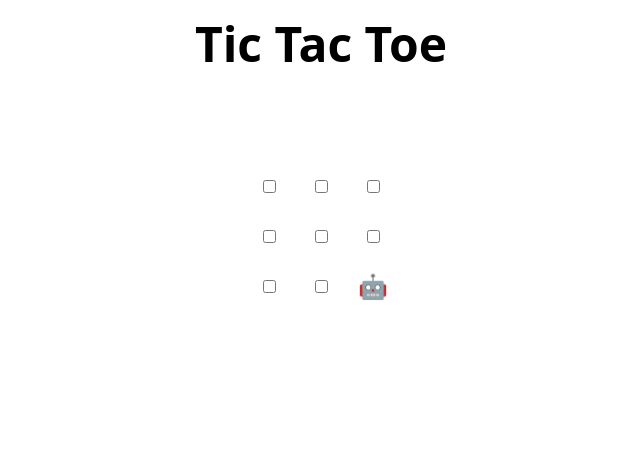
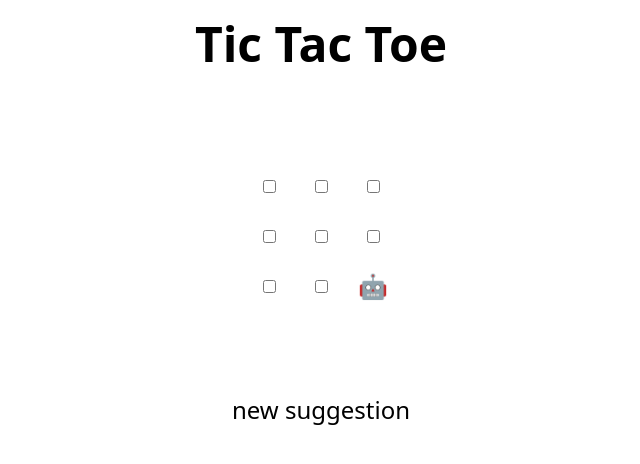
Before and after one commit to mholung/skills-review-pull-requests, a plain HTML site: page index.html in a window 1280 px wide. Shown: the whole page, without its empty margins (319-959 px from the left). Drawn offline with Linux system fonts and the light colour scheme.

Commit message:
Update index.html
Changed to new suggestion

```diff
--- a/index.html
+++ b/index.html
@@ -48,6 +48,7 @@
 </table>
 
 <h2 hidden>Game over, refresh to play again 🧑‍💻 🤖!</h2>
+new suggestion
 
 <script>
   // Initialization
```
